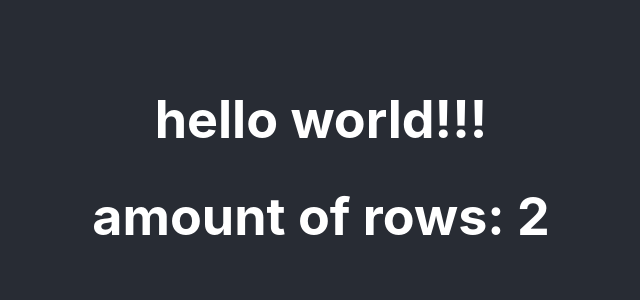
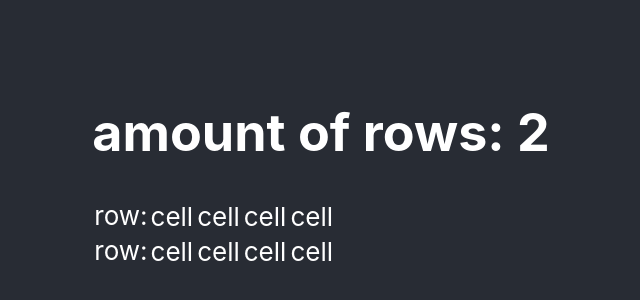
Before and after one commit to ajLapid718/griddy, a React (Create React App) app: page / in a window 1280 px wide. Shown: the part 232-532 px from the top of the page, without its empty margins (319-959 px from the left). Built offline with nearby package versions, Linux system fonts and the light colour scheme.

Commit message:
hardcode rows and columns

```diff
--- a/src/components/containers/Table.jsx
+++ b/src/components/containers/Table.jsx
@@ -1,5 +1,6 @@
 // set up Table;
 import React, { Component } from "react";
+import TableRow from "../views/TableRow";
 
 class Table extends Component {
   constructor() {
@@ -10,10 +11,18 @@ class Table extends Component {
   }
 
   render() {
+    let rows = [];
+
+    for (let i = 0; i < this.state.amountOfRows; i++) {
+      rows.push(<TableRow />);
+    }
+
     return (
       <div>
-        <h1>hello world!!!</h1>
         <h1>amount of rows: {this.state.amountOfRows}</h1>
+        <table>
+          {rows}
+        </table>
       </div>
     )
   }
--- a/src/components/views/TableCell.jsx
+++ b/src/components/views/TableCell.jsx
@@ -1 +1,8 @@
 // set up TableCell;
+import React from "react";
+
+function TableCell(props) {
+  return <td>cell</td>
+}
+
+export default TableCell;
--- a/src/components/views/TableRow.jsx
+++ b/src/components/views/TableRow.jsx
@@ -1 +1,15 @@
 // set up TableRow;
+import React from "react";
+import TableCell from "../views/TableCell";
+
+function TableRow(props) {
+  let cells = [];
+
+  for (let i = 0; i < 4; i++) {
+    cells.push(<TableCell />)
+  }
+
+  return <tr>row: {cells}</tr>
+}
+
+export default TableRow;
```
